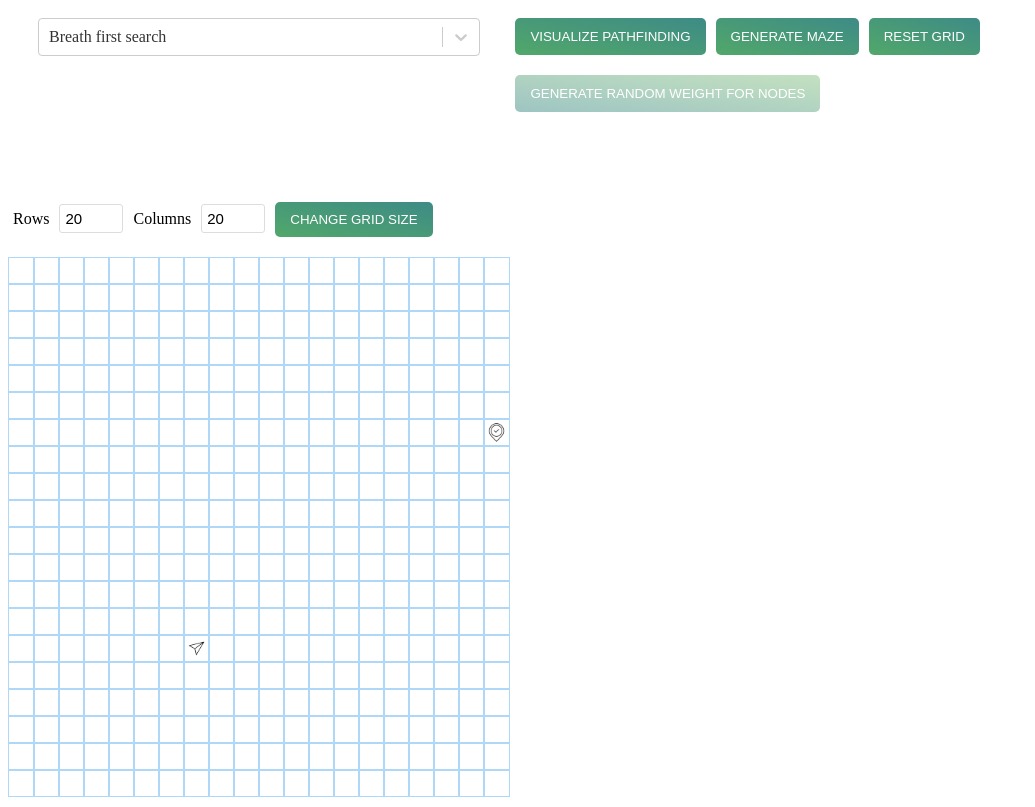
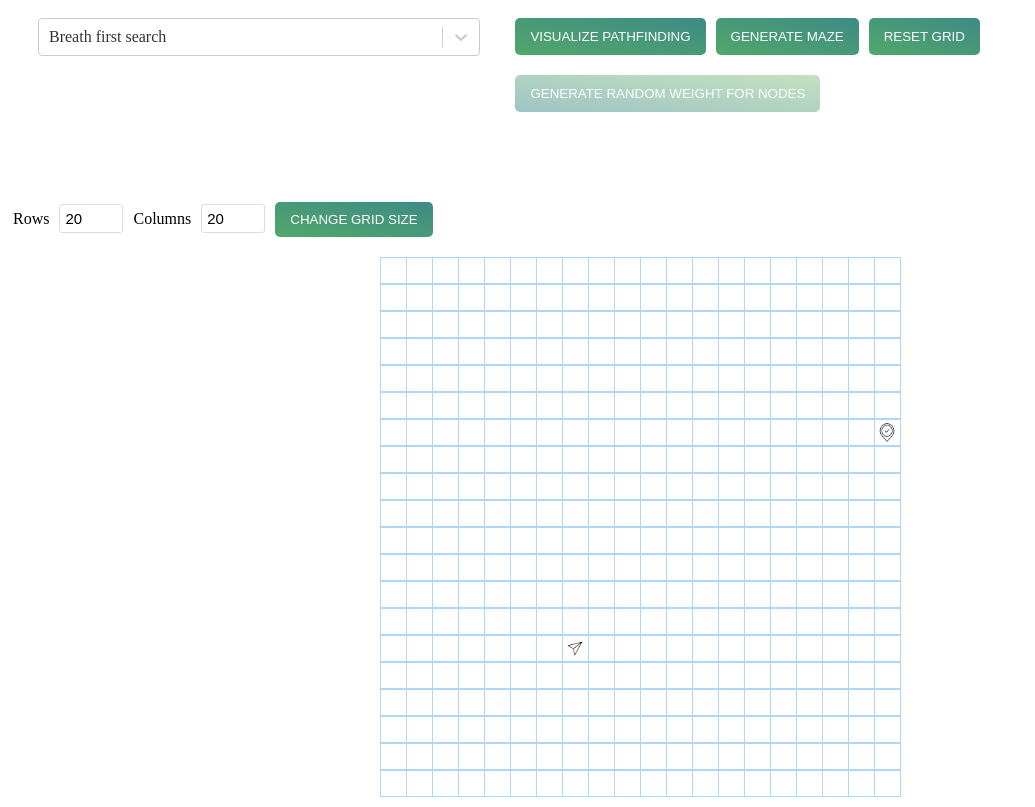
Before and after one commit to TD2106/pathfinder-visualizer, a React (Create React App) app: page / in a window 1280 px wide. Shown: the whole page, without its empty margins (0-1035 px from the left). Built offline with nearby package versions, Linux system fonts and the light colour scheme.

Commit message:
Fix Node grid style

```diff
--- a/src/components/NodeGrid/NodeGrid.tsx
+++ b/src/components/NodeGrid/NodeGrid.tsx
@@ -34,7 +34,7 @@ export const NodeGrid = (props: Props): JSX.Element => {
                     <Node
                         key={nodeKey}
                         nodeData={nodeData}
-                        isDisplayWeight={props.algorithmType === DIJKSTRA}
+                        isDisplayWeight={props.algorithmType === DIJKSTRA && !nodeData.isWall}
                         isStart={isSamePosition(
                             nodeData,
                             props.gridMarkedPosition.start,
@@ -52,7 +52,7 @@ export const NodeGrid = (props: Props): JSX.Element => {
         <div
             className={NODE_GRID_CLASS}
             style={{
-                gridTemplateColumns: `repeat(${props.gridConfig.cols}, 25px)`,
+                gridTemplateColumns: `repeat(${props.gridConfig.cols}, 26px)`,
             }}
         >
             {getNodeElements()}
--- a/src/components/NodeGrid/style.css
+++ b/src/components/NodeGrid/style.css
@@ -1,3 +1,8 @@
 .node-grid {
     display: grid;
+    text-align: center;
+    margin: 10px auto !important;
+    justify-items: center;
+    width: fit-content;
+    background: rgba(255, 255, 255, 0.6);
 }
```
